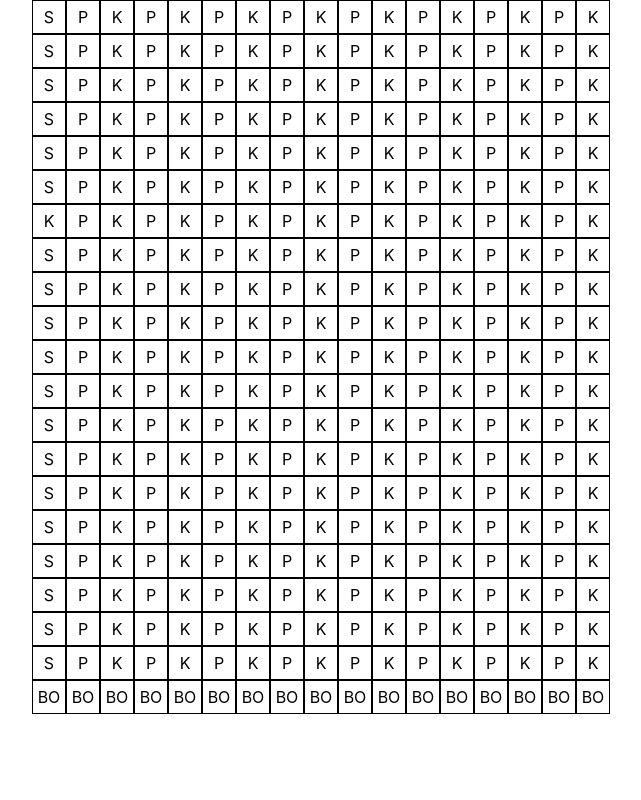
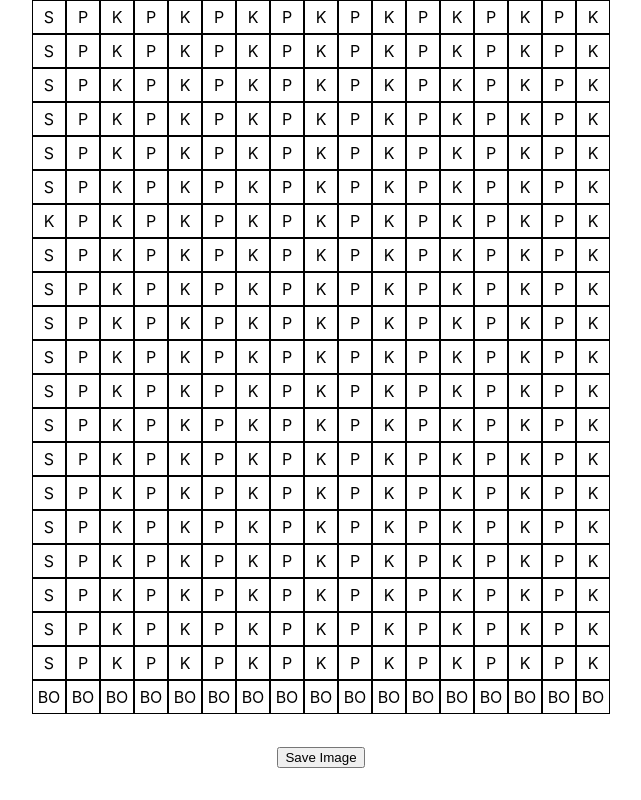
Before and after one commit to emilysaeli/front-end-knitting-patterns, a React (Create React App) app: page / in a window 1280 px wide. Shown: the part 783-1583 px from the top of the page, without its empty margins (319-960 px from the left). Before the commit the page ends 1561 px from the top, so only its background shows below. Built offline with nearby package versions, Linux system fonts and the light colour scheme.

Commit message:
Add save function

```diff
--- a/package.json
+++ b/package.json
@@ -7,6 +7,8 @@
     "@testing-library/react": "^13.0.0",
     "@testing-library/user-event": "^13.2.1",
     "axios": "^0.27.2",
+    "html-to-image": "^1.9.0",
+    "html2canvas": "^1.4.1",
     "react": "^18.2.0",
     "react-dom": "^18.2.0",
     "react-scripts": "5.0.1",
--- a/src/components/Chart.js
+++ b/src/components/Chart.js
@@ -1,12 +1,46 @@
-import React from "react";
+import React, { useRef } from "react";
 import data from "../services/mockData.json";
 import "./Chart.css";
+import html2canvas from "html2canvas";
+// import * as htmlToImage from "html-to-image";
 
 const Chart = () => {
+  // const printRef = useRef();
+
+  // const handleDownloadImage = async () => {
+  //   const dataUrl = await htmlToImage.toPng(printRef.current);
+
+  //   // download image
+  //   const link = document.createElement("a");
+  //   link.download = "html-to-img.png";
+  //   link.href = dataUrl;
+  //   link.click();
+  // };
+  const printRef = useRef();
+
+  const handleDownloadImage = async () => {
+    const element = printRef.current;
+    const canvas = await html2canvas(element);
+
+    const data = canvas.toDataURL("image/jpg");
+    const link = document.createElement("a");
+
+    if (typeof link.download === "string") {
+      link.href = data;
+      link.download = "image.jpg";
+
+      document.body.appendChild(link);
+      link.click();
+      document.body.removeChild(link);
+    } else {
+      window.open(data);
+    }
+  };
+
   return (
     <div>
       <h2>Chart</h2>
-      <div className="chart">
+      <div className="chart" ref={printRef}>
         {data.map((row) => {
           const chartRow = row.map((element) => (
             <div className="stitch">{element.stitch_type}</div>
@@ -14,6 +48,7 @@
           return <div className="chart-row">{chartRow}</div>;
         })}
       </div>
+      <button onClick={handleDownloadImage}>Save Image</button>
     </div>
   );
 };
```
Also changed, not shown: 1 other file (tests, documents, lock files or other folders).
